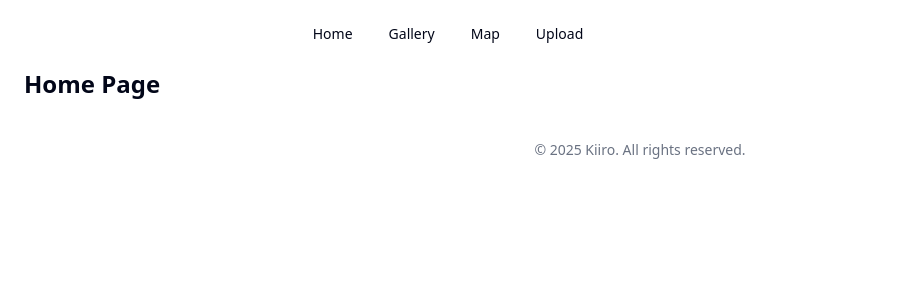
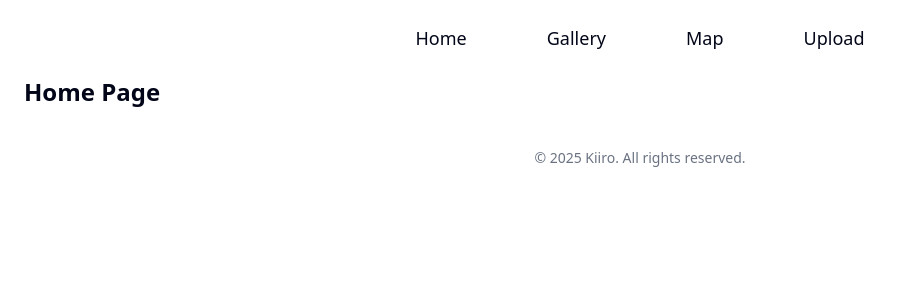
Before and after one commit to FearlessLugia/mapfolio, a Next.js app: page / in a window 1280 px wide. Shown: the top 300 px of the page, without its empty margins (0-900 px from the left). Built offline with nearby package versions, Linux system fonts and the light colour scheme.

Commit message:
feat: change navbar style

```diff
--- a/src/components/Navbar.tsx
+++ b/src/components/Navbar.tsx
@@ -3,19 +3,31 @@ import Link from 'next/link'
 
 export const Navbar = () => {
   return (
-    <NavigationMenu className='w-full max-w-4xl bg-white rounded-lg'>
-      <NavigationMenuList className='flex justify-around p-4'>
+    <NavigationMenu className='mx-auto w-full max-w-4xl bg-white'>
+      <NavigationMenuList className='flex justify-center items-center p-4 gap-8'>
         <Link href='/' legacyBehavior passHref>
-          <NavigationMenuLink className='px-4 py-2 rounded hover:bg-gray-100 transition'>Home</NavigationMenuLink>
+          <NavigationMenuLink
+            className='text-lg px-6 py-2 rounded hover:bg-gray-100 transition'>
+            Home
+          </NavigationMenuLink>
         </Link>
         <Link href='/gallery' legacyBehavior passHref>
-          <NavigationMenuLink className='px-4 py-2 rounded hover:bg-gray-100 transition'>Gallery</NavigationMenuLink>
+          <NavigationMenuLink
+            className='text-lg px-6 py-2 rounded hover:bg-gray-100 transition'>
+            Gallery
+          </NavigationMenuLink>
         </Link>
         <Link href='/map' legacyBehavior passHref>
-          <NavigationMenuLink className='px-4 py-2 rounded hover:bg-gray-100 transition'>Map</NavigationMenuLink>
+          <NavigationMenuLink
+            className='text-lg px-6 py-2 rounded hover:bg-gray-100 transition'>
+            Map
+          </NavigationMenuLink>
         </Link>
         <Link href='/upload' legacyBehavior passHref>
-          <NavigationMenuLink className='px-4 py-2 rounded hover:bg-gray-100 transition'>Upload</NavigationMenuLink>
+          <NavigationMenuLink
+            className='text-lg px-6 py-2 rounded hover:bg-gray-100 transition'>
+            Upload
+          </NavigationMenuLink>
         </Link>
       </NavigationMenuList>
     </NavigationMenu>
```
